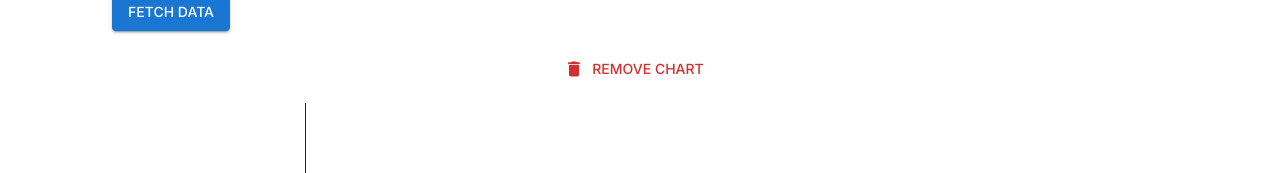
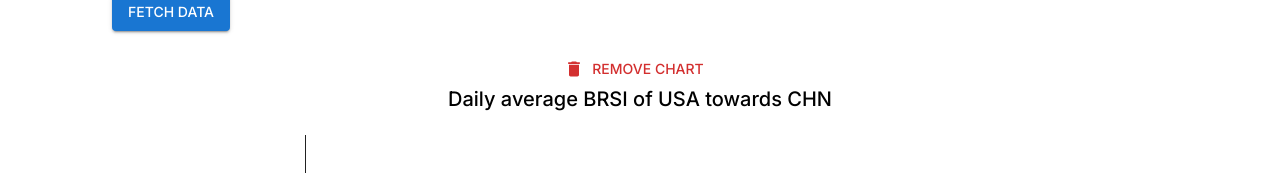
Before and after one commit to koacow/glob-s-RA, a React (Vite) app in the folder brsi-automation/globs-realtime-dashboard/: page / in a window 1280 px wide. Shown: the part 557-730 px from the top of the page. Built offline with nearby package versions, Linux system fonts and the light colour scheme; no server answers.

Commit message:
fixed chart loading and no data states

```diff
--- a/brsi-automation/globs-realtime-dashboard/src/components/BRSIChart.tsx
+++ b/brsi-automation/globs-realtime-dashboard/src/components/BRSIChart.tsx
@@ -77,8 +77,8 @@ const BRSIChart: React.FC<BRSIChartProps> = ({
                             return new Date(value).toLocaleDateString('en-US', {
                                 year: 'numeric',
                             });
-                        }
-
+                        },
+                        scaleType: 'utc',
                     }
                 ]}
                 series={[
@@ -89,10 +89,6 @@ const BRSIChart: React.FC<BRSIChartProps> = ({
                     }
                 ]}
                 dataset={data ? parseData(data).records : []}
-                slots={{
-                    loadingOverlay: () => <Typography fontFamily={"Cardo, serif"} variant="h6">Loading...</Typography>,
-                    noDataOverlay: () => <Typography fontFamily={"Cardo, serif"} variant="h6">No data available</Typography>,
-                }}
             />
         </>
     )
--- a/brsi-automation/globs-realtime-dashboard/src/components/ChartGroup.tsx
+++ b/brsi-automation/globs-realtime-dashboard/src/components/ChartGroup.tsx
@@ -30,11 +30,20 @@ function ChartGroup({ index, removeChartGroup }: ChartGroupProps) {
     queryKey: [`brsi-${index}`],
     queryFn: () => fetchBRSI(displayOptions),
     enabled: false,
+    initialData: {
+      actor1CountryCode: displayOptions.actor1CountryCode,
+      actor2CountryCode: displayOptions.actor2CountryCode,
+      startDate: displayOptions.startDate.format('YYYY-MM-DD'),
+      endDate: displayOptions.endDate.format('YYYY-MM-DD'),
+      aggregateLevel: displayOptions.aggregateLevel,
+      numRecords: 0,
+      records: [],
+    }
   })
 
   return (
     <Container
-      className="w-fit flex flex-col items-center justify-center"
+      className="w-fit h-min flex flex-col items-center justify-center"
     >
         <DisplayOptionsForm
             options={displayOptions}
```
